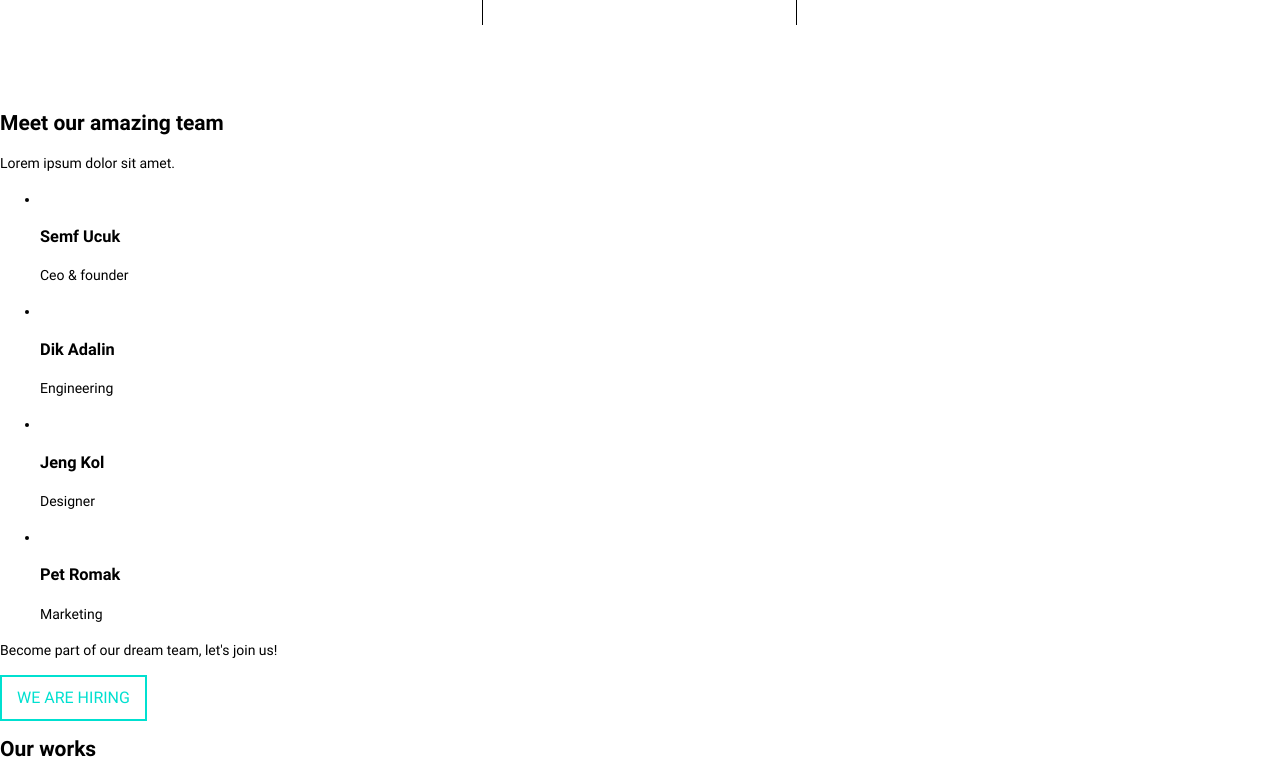
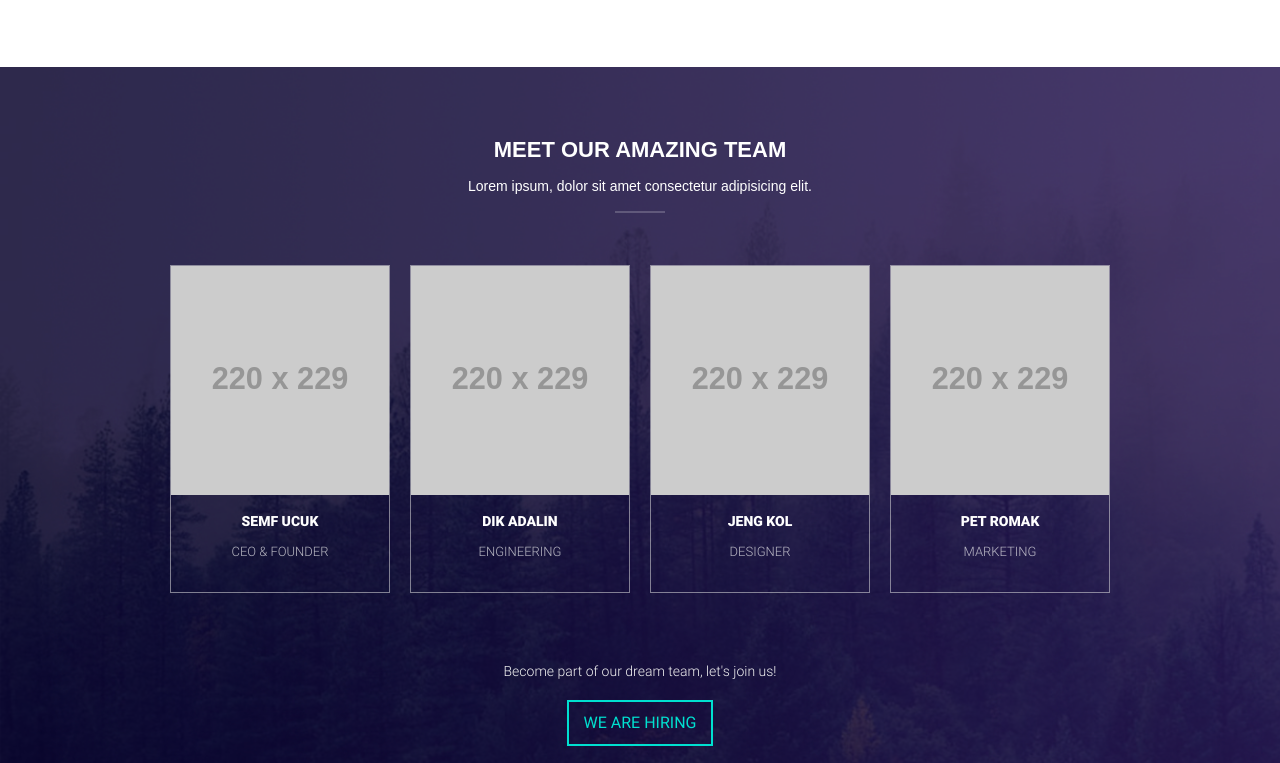
Before and after one commit to ArtemVeremienko/tajem, a website: page src/index.html in a window 1280 px wide. Shown: the part 2318-3081 px from the top of the page. Drawn offline with nearby package versions, Linux system fonts and the light colour scheme; files that its build step writes are made by us from their sources; placeholder pictures from the web are drawn by us.

Commit message:
Team block done

```diff
--- a/src/index.html
+++ b/src/index.html
@@ -131,32 +131,34 @@
     </section>
 
     <section class="team">
+      <div class="container">
         <h2 class="team__title">Meet our amazing team</h2>
-      <div class="team description">Lorem ipsum dolor sit amet.</div>
-      <ul class="team__list">
+        <p class="team__description">Lorem ipsum, dolor sit amet consectetur adipisicing elit.</p>
+        <ul class="team__list row">
           <li class="team__item">
-          <img src="" alt="" class="team__image">
+            <img src="https://via.placeholder.com/220x229" alt="Semf Ucuk" class="team__image">
             <h3 class="team__name">Semf Ucuk</h3>
             <p class="team__proffesion">Ceo & founder</p>
           </li>
           <li class="team__item">
-          <img src="" alt="" class="team__image">
+            <img src="https://via.placeholder.com/220x229" alt="Dik Adalin" class="team__image">
             <h3 class="team__name">Dik Adalin</h3>
             <p class="team__proffesion">Engineering</p>
           </li>
           <li class="team__item">
-          <img src="" alt="" class="team__image">
+            <img src="https://via.placeholder.com/220x229" alt="Jeng Kol" class="team__image">
             <h3 class="team__name">Jeng Kol</h3>
             <p class="team__proffesion">Designer</p>
           </li>
           <li class="team__item">
-          <img src="" alt="" class="team__image">
+            <img src="https://via.placeholder.com/220x229" alt="Pet Romak" class="team__image">
             <h3 class="team__name">Pet Romak</h3>
             <p class="team__proffesion">Marketing</p>
           </li>
         </ul>
         <p class="team__slogan">Become part of our dream team, let's join us!</p>
         <a href="#" class="button">We are hiring</a>
+      </div>
     </section>
 
     <section class="works">
--- a/src/styles/blocks/expertise.scss
+++ b/src/styles/blocks/expertise.scss
@@ -89,6 +89,7 @@
 }
 
 .expertise__text {
+  margin-bottom: 0;
   font-size: 14px;
   font-weight: 300;
   color: #333;
--- /dev/null
+++ b/src/styles/blocks/team.scss
@@ -0,0 +1,80 @@
+.team {
+  padding: 70px 0;
+  background-image:
+    url('../images/overlay.png'),
+    url('../images/team-bg.jpg');
+  background-size: cover;
+  color: #fff;
+  text-align: center;
+  line-height: 1.2;
+}
+
+.team__title {
+  margin-top: 0;
+  margin-bottom: 15px;
+  font-family: PlayfairDisplay, sans-serif;
+  font-size: 22px;
+  font-weight: 700;
+  text-transform: uppercase;
+}
+
+.team__description {
+  position: relative;
+  margin-top: 0;
+  margin-bottom: 70px;
+  font-family: PlayfairDisplay, sans-serif;
+
+  &::after {
+    content: '';
+    position: absolute;
+    width: 50px;
+    height: 2px;
+    left: 50%;
+    bottom: 0;
+    opacity: 0.2;
+    background-color: #ffffff;
+    transform: translate(-50%, 18px);
+  }
+}
+
+.team__list {
+  @include reset-list;
+  margin-bottom: 50px;
+}
+
+.team__item {
+  flex: none;
+  max-width: 220px;
+  margin-bottom: 20px;
+  padding: 0;
+  padding-bottom: 20px;
+  text-transform: uppercase;
+  border: 1px solid #e1e1e188;
+
+
+  &:not(:nth-child(4n)) {
+    margin-right: 20px;
+  }
+}
+
+.team__image {
+  height: 229px;
+}
+
+.team__name {
+  font-size: 14px;
+  font-weight: 900;
+}
+
+.team__proffesion {
+  font-size: 13px;
+  font-weight: 300;
+  color: #fafafa;
+  opacity: 0.7;
+}
+
+.team__slogan {
+  margin-bottom: 20px;
+  font-weight: 300;
+  color: #f3f3f3
+}
--- a/src/styles/index.scss
+++ b/src/styles/index.scss
@@ -12,3 +12,4 @@
 @import 'blocks/about';
 @import 'blocks/video';
 @import 'blocks/expertise';
+@import 'blocks/team';
```
Lines whose indentation alone changed are shown as unchanged.
